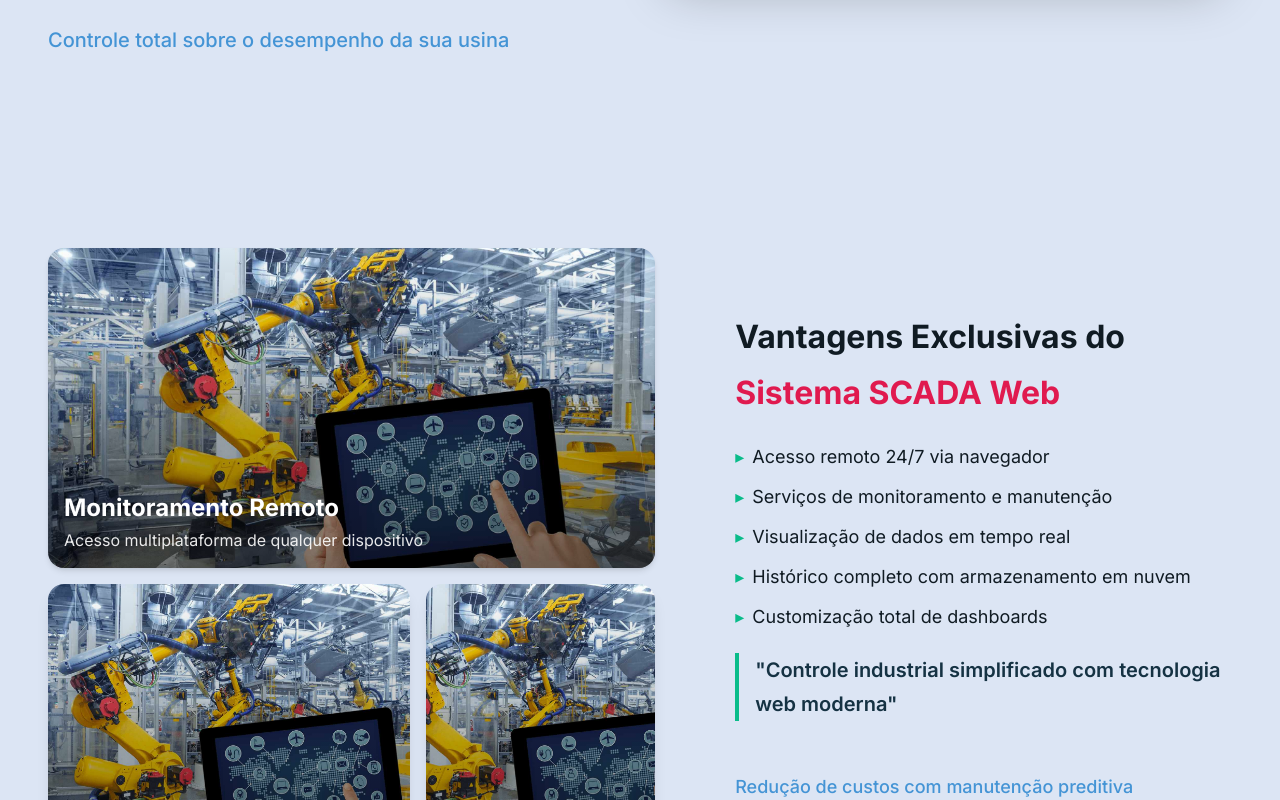
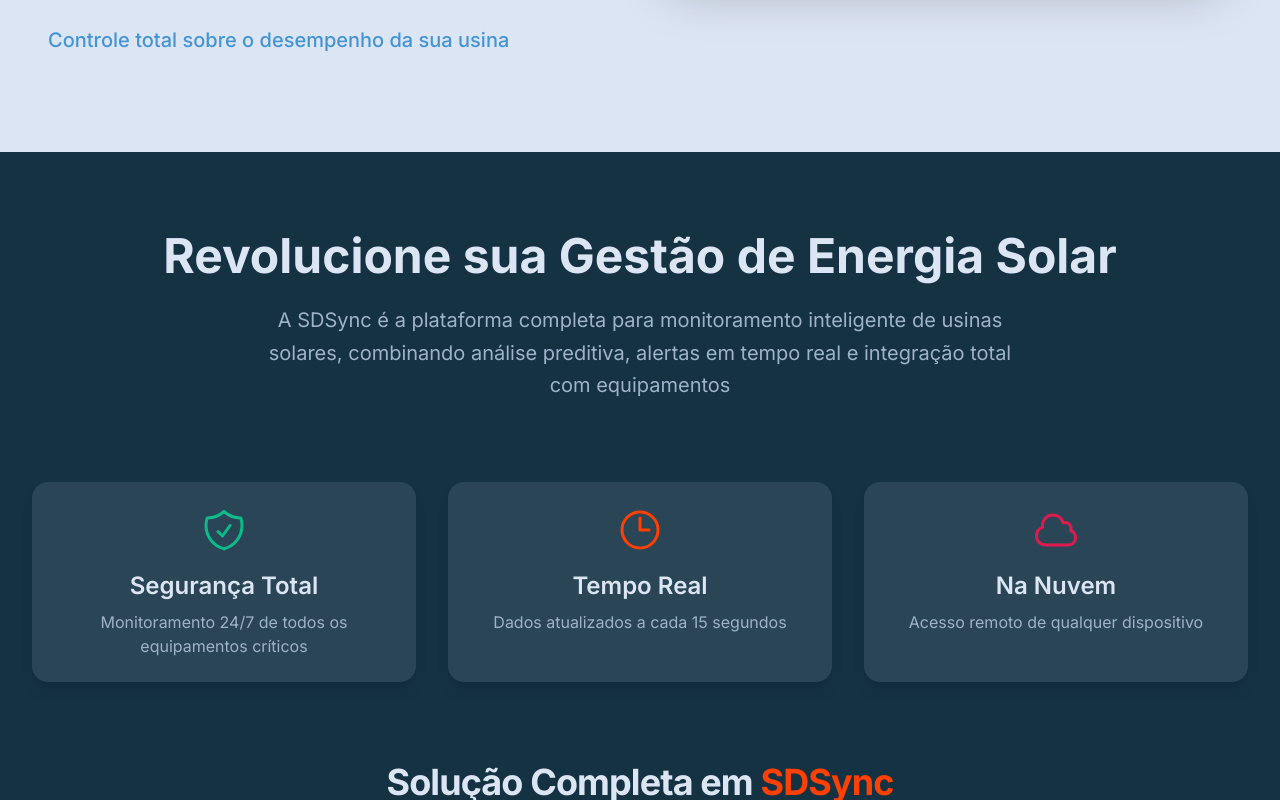
Before and after one commit to pmexiajr/sdsync-landing-pag, a Next.js app: page / in a window 1280 px wide. Shown: the part 2000-2800 px from the top of the page. Built offline with nearby package versions, Linux system fonts and the light colour scheme.

Commit message:
Solutions

```diff
--- a/src/app/components/About2.tsx
+++ b/src/app/components/About2.tsx
@@ -2,11 +2,10 @@
 
 const Sobre = () => {
   return (
+    <section className="py-6" style={{ backgroundColor: '#153243' }}>
       <div className="flex flex-col lg:flex-row items-center justify-start py-12 px-6 lg:py-24 lg:px-12 max-w-7xl mx-auto gap-8">
 
-      {/* Seção de Imagens */}
         <div className="w-full lg:w-[55%] space-y-4">
-        {/* Imagem principal */}
           <div className="group relative h-64 lg:h-[40vh] rounded-2xl overflow-hidden shadow-md hover:shadow-xl transition-shadow">
             <div className="absolute inset-0 bg-gradient-to-t from-black/50 to-transparent z-10" />
             <div className="absolute bottom-4 left-4 text-white z-20">
@@ -20,7 +19,6 @@
             />
           </div>
 
-        {/* Imagens secundárias */}
           <div className="flex flex-col lg:flex-row gap-4 w-full">
             <div className="group relative lg:w-[60%] h-48 lg:h-[35vh] rounded-2xl overflow-hidden shadow-lg hover:shadow-xl transition-shadow">
               <div className="absolute inset-0 bg-gradient-to-t from-black/50 to-transparent z-10" />
@@ -50,15 +48,14 @@
           </div>
         </div>
 
-      {/* Seção de Texto */}
         <div className="w-full lg:w-[45%] lg:ml-12 text-center lg:text-left">
-        <h1 className="font-poppins font-bold text-[32px] lg:text-[32px] leading-[44px] lg:leading-[56px] text-[#101B23] mb-6">
+          <h1 className="font-bold text-3xl lg:text-4xl text-[#DCE5F4] mb-6">
             Vantagens Exclusivas do<br />
-          <span className="text-[#E01A4F]">Sistema SCADA Web</span>
+            <span className="text-[#FF4000]">Sistema SCADA Web</span>
           </h1>
 
-        <div className="font-poppins text-base lg:text-[18px] text-[#75767C] space-y-6">
-          <ul className="space-y-4 text-[#101B23] text-left">
+          <div className="text-[#9FB3C8] space-y-6">
+            <ul className="space-y-4 text-left">
               <li className="flex items-center">
                 <span className="text-[#09BC8A] mr-2">▸</span>
                 Acesso remoto 24/7 via navegador
@@ -82,19 +79,20 @@
             </ul>
 
             <div className="mt-6 border-l-4 border-[#09BC8A] pl-4">
-            <p className="font-poppins text-[20px] font-semibold leading-[34px] text-[#153243]">
+              <p className="text-xl font-semibold text-[#DCE5F4]">
                 "Controle industrial simplificado com tecnologia web moderna"
               </p>
             </div>
 
-          <div className="mt-8 pt-6 border-t-2 border-[#DCE5F4]">
-            <p className="font-poppins text-[18px] font-medium leading-[32px] text-[#4494D5]">
+            <div className="mt-8 pt-6 border-t-2 border-[#486581]">
+              <p className="text-lg font-medium text-[#4494D5]">
                 Redução de custos com manutenção preditiva
               </p>
             </div>
           </div>
         </div>
       </div>
+    </section>
   );
 };
 
--- /dev/null
+++ b/src/app/components/Solution.tsx
@@ -0,0 +1,143 @@
+import {
+  SunIcon,
+  ChartBarIcon,
+  BellAlertIcon,
+  CpuChipIcon,
+  ChatBubbleBottomCenterTextIcon,
+  CloudIcon,
+  ClockIcon,
+  ShieldCheckIcon,
+} from "@heroicons/react/24/outline";
+
+const features = [
+  {
+    title: "Análise Ambiental",
+    description: "Monitoramento de irradiação solar e temperatura com previsão meteorológica integrada",
+    icon: SunIcon,
+    color: "#09BC8A",
+  },
+  {
+    title: "Indicadores Chave",
+    description: "Potência ativa, yield energético e comparação metas vs. realidade",
+    icon: ChartBarIcon,
+    color: "#449405",
+  },
+  {
+    title: "Gestão de Alarmes",
+    description: "Detecção de falhas em tempo real com alertas via WhatsApp",
+    icon: BellAlertIcon,
+    color: "#E01A4F",
+  },
+  {
+    title: "Monitoramento Integrado",
+    description: "Supervisão de inversores, rastreadores e equipamentos de proteção",
+    icon: CpuChipIcon,
+    color: "#101B23",
+  },
+  {
+    title: "Relatórios Automáticos",
+    description: "Envio diário de performance direto no seu WhatsApp",
+    icon: ChatBubbleBottomCenterTextIcon,
+    color: "#FF4000",
+  },
+  {
+    title: "Plataforma SaaS",
+    description: "Solução na nuvem acessível de qualquer dispositivo",
+    icon: CloudIcon,
+    color: "#153243",
+  },
+];
+
+export default function Solution() {
+  return (
+    <div className="py-20" style={{ backgroundColor: '#153243' }}>
+      <div className="mx-auto max-w-7xl px-6 lg:px-8">
+        {/* Seção Revolucione */}
+        <div className="text-center mb-20 space-y-12">
+          <div className="space-y-6">
+            <h1 className="text-5xl font-bold text-[#DCE5F4]">
+              Revolucione sua Gestão de Energia Solar
+            </h1>
+            <p className="mx-auto max-w-3xl text-xl text-[#9FB3C8] leading-relaxed">
+              A SDSync é a plataforma completa para monitoramento inteligente de usinas solares,
+              combinando análise preditiva, alertas em tempo real e integração total com equipamentos
+            </p>
+          </div>
+
+          {/* Cards de Destaque com Novo Background */}
+          <div className="grid md:grid-cols-3 gap-8 pt-8">
+            <div className="text-center p-6 bg-[#DCE5F4] bg-opacity-10 rounded-2xl shadow-lg hover:shadow-xl transition-all">
+              <ShieldCheckIcon className="h-12 w-12 mx-auto text-[#09BC8A]" />
+              <h3 className="text-2xl font-semibold text-[#DCE5F4] mt-4">Segurança Total</h3>
+              <p className="text-[#9FB3C8] mt-2">Monitoramento 24/7 de todos os equipamentos críticos</p>
+            </div>
+
+            <div className="text-center p-6 bg-[#DCE5F4] bg-opacity-10 rounded-2xl shadow-lg hover:shadow-xl transition-all">
+              <ClockIcon className="h-12 w-12 mx-auto text-[#FF4000]" />
+              <h3 className="text-2xl font-semibold text-[#DCE5F4] mt-4">Tempo Real</h3>
+              <p className="text-[#9FB3C8] mt-2">Dados atualizados a cada 15 segundos</p>
+            </div>
+
+            <div className="text-center p-6 bg-[#DCE5F4] bg-opacity-10 rounded-2xl shadow-lg hover:shadow-xl transition-all">
+              <CloudIcon className="h-12 w-12 mx-auto text-[#E01A4F]" />
+              <h3 className="text-2xl font-semibold text-[#DCE5F4] mt-4">Na Nuvem</h3>
+              <p className="text-[#9FB3C8] mt-2">Acesso remoto de qualquer dispositivo</p>
+            </div>
+          </div>
+        </div>
+        <div className="mb-14 text-center space-y-12">
+          <div className="space-y-4">
+            <h2 className="text-4xl font-bold tracking-tight">
+              <span style={{ color: '#DCE5F4' }}>Solução Completa em </span>
+              <span style={{ color: '#FF4000' }}>SDSync</span>
+            </h2>
+            <p className="mx-auto mt-2 max-w-2xl text-lg leading-relaxed" style={{ color: '#9FB3C8' }}>
+              Plataforma SaaS para monitoramento inteligente de usinas solares com<br />
+              alertas automáticos e integração total de equipamentos
+            </p>
+          </div>
+        </div>
+        <div className="grid grid-cols-1 gap-6 md:grid-cols-2 lg:grid-cols-2">
+          {features.map((feature) => (
+            <div
+              key={feature.title}
+              className="group flex h-32 flex-row items-center rounded-xl bg-white p-4 shadow-lg transition-all duration-300 hover:-translate-y-1 hover:shadow-2xl"
+            >
+              <div
+                className="flex aspect-square h-[80%] items-center justify-center rounded-lg transition-all duration-300 group-hover:scale-110"
+                style={{ backgroundColor: feature.color }}
+              >
+                <feature.icon className="h-8 w-8 text-white transition-all duration-300 group-hover:scale-125" aria-hidden="true" />
+              </div>
+
+              <div className="ml-5 flex flex-1 flex-col justify-center">
+                <h3
+                  className="text-xl font-semibold mb-1 transition-colors duration-300 group-hover:text-indigo-600"
+                  style={{ color: '#153243' }}
+                >
+                  {feature.title}
+                </h3>
+                <p
+                  className="text-sm leading-snug transition-colors duration-300 group-hover:text-gray-800"
+                  style={{ color: '#486581' }}
+                >
+                  {feature.description}
+                </p>
+              </div>
+            </div>
+          ))}
+        </div>
+
+        <div className="mt-12 text-center">
+          <p className="text-lg font-medium italic" style={{ color: '#9FB3C8' }}>
+            "Relatórios diários automáticos no
+            <span style={{ color: '#09BC8A' }}> WhatsApp</span> -
+            <span className="block mt-1 text-base" style={{ color: '#9FB3C8' }}>
+              Simples, rápido e eficiente"
+            </span>
+          </p>
+        </div>
+      </div>
+    </div>
+  );
+}
--- a/src/app/components/Welcome.tsx
+++ b/src/app/components/Welcome.tsx
@@ -65,8 +65,9 @@
 
             <div className="space-y-4">
               <p className="text-lg md:text-xl leading-relaxed font-light max-w-2xl mx-auto md:mx-0">
-                Monitoramento inteligente para maximizar o potencial da sua usina solar.
-                Receba insights valiosos e alertas em tempo real para otimizar seu investimento.
+                Solução SaaS para monitoramento inteligente de GD: análise em tempo real,
+                alertas automáticos e compatibilidade com diversos inversores - toda a gestão
+                energética através de plataforma web integrada.
               </p>
 
               <div className="flex flex-col md:flex-row gap-4 justify-center md:justify-start">
--- a/src/app/page.tsx
+++ b/src/app/page.tsx
@@ -8,6 +8,7 @@
 import Welcome from "./components/Welcome";
 import About from "./components/About";
 import About2 from "./components/About2";
+import Solution from "./components/Solution";
 import PricePlans from "./components/Pricing";
 import Header from "./components/Header";
 
@@ -60,8 +61,13 @@
       <section id="about">
         <About />
       </section>
+      <section id="solution">
+        <Solution />
+      </section>
 
+    <section id="about2">
       <About2 />
+    </section>
 
       <section id="features">
         <Features />
```
Also changed, not shown: src/app/components/Header.tsx (+17 -6 lines). Lines whose indentation alone changed are shown as unchanged.
